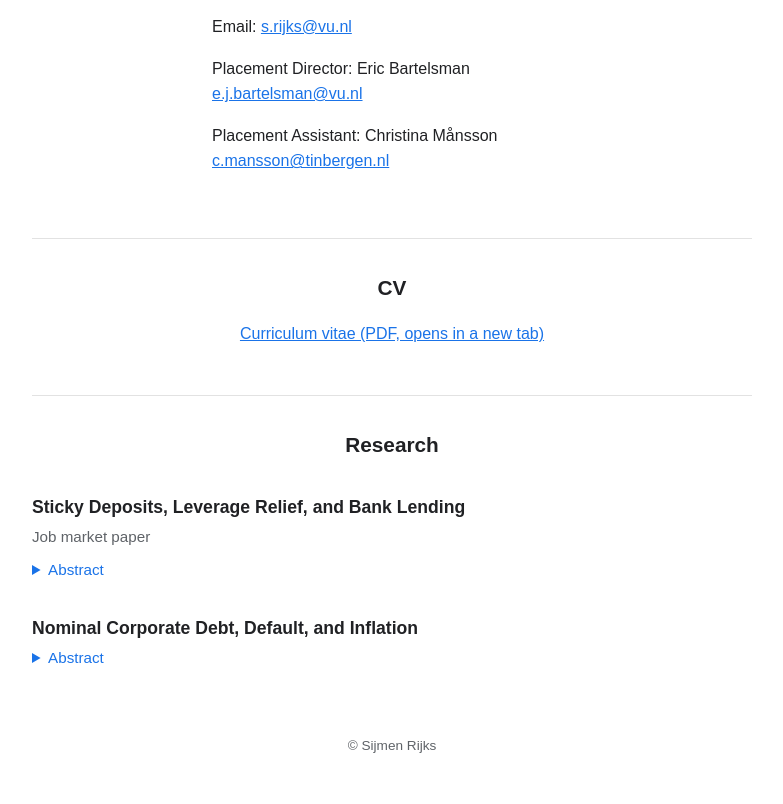
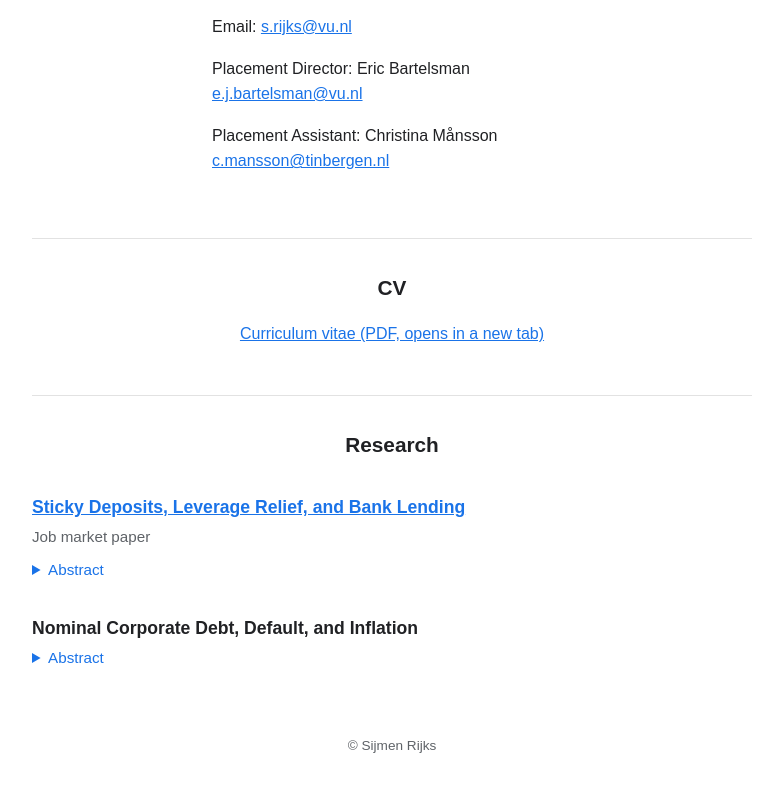
Before and after one commit to SijmenR/SijmenR.github.io, a plain HTML site: page index.html in a window 1280 px wide. Shown: the part 577-1381 px from the top of the page, without its empty margins (248-1031 px from the left). Drawn offline with Linux system fonts and the light colour scheme.

Commit message:
Update job market paper; link JMP title to PDF

```diff
--- a/index.html
+++ b/index.html
@@ -72,7 +72,7 @@
       <h2>Research</h2>
 
       <article class="paper">
-        <h3>Sticky Deposits, Leverage Relief, and Bank Lending</h3>
+        <h3><a href="sticky-deposits-paper.pdf" target="_blank" rel="noopener">Sticky Deposits, Leverage Relief, and Bank Lending</a></h3>
         <p class="paper-meta">Job market paper</p>
         <details>
           <summary>Abstract</summary>
```
Also changed, not shown: 1 other file.
